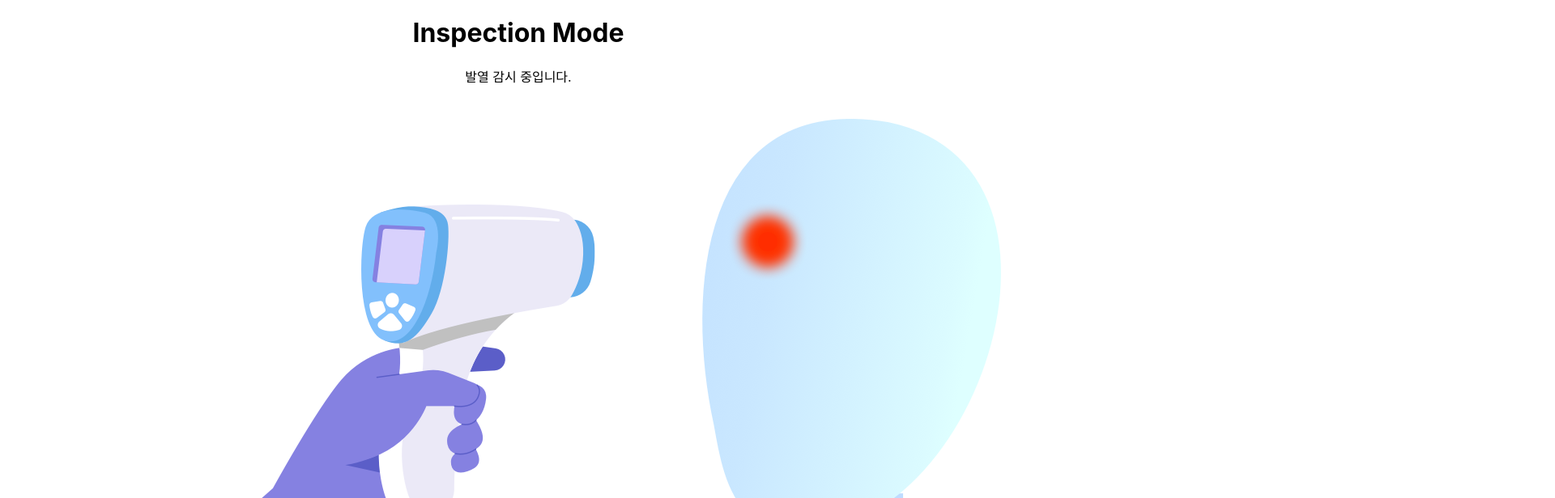
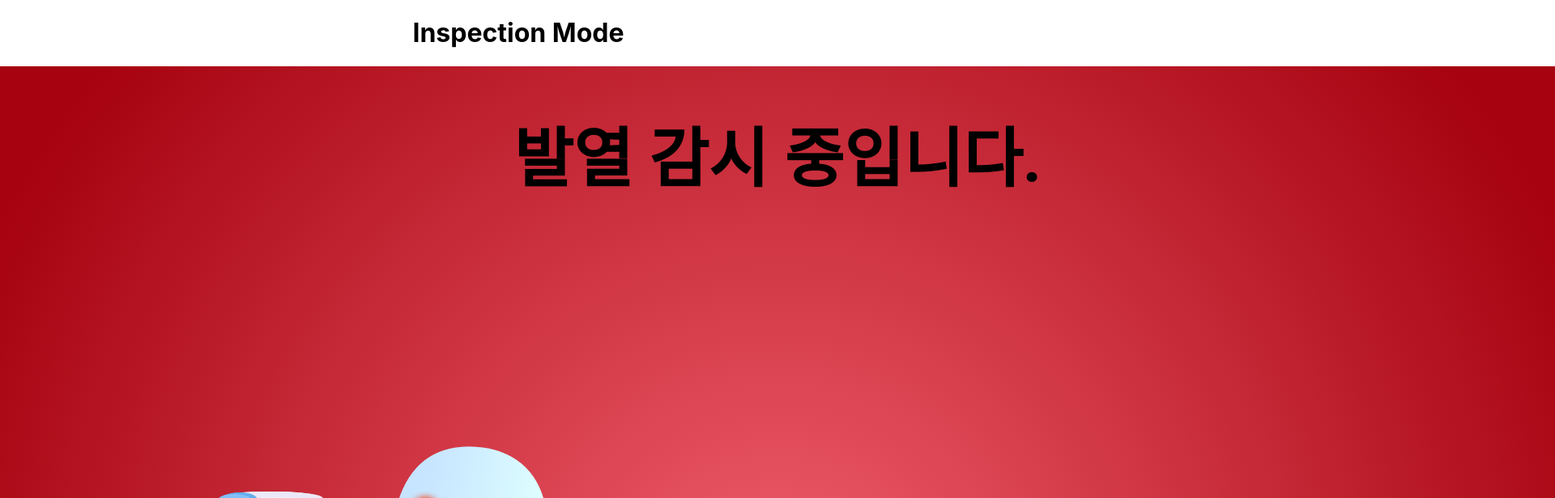
Before and after one commit to star6973/mec-quarantine-app, a React (Create React App) app in the folder client/: page / in a window 1280 px wide. Shown: the top 616 px of the page at 81% size, 1920 px wide, since content can reach past the window. Built offline with nearby package versions, Linux system fonts and the light colour scheme.

Commit message:
Feat: add css style

```diff
--- a/client/src/inspection.css
+++ b/client/src/inspection.css
@@ -0,0 +1,63 @@
+.insp__mv {
+    width: 1920px;
+    height: 1080px;
+    left: 0;
+    top: 0;
+    background-color: black;
+    align-items: center;
+}
+.insp__title {
+    width: 100%;
+    position: absolute;
+    margin-top: 50px;
+    align-items: center;
+    color: white;
+    font-size: 80px;
+}
+.insp__sv__default {
+    width: 1920px;
+    height: 1080px;
+    left: 0px;
+    top: 0px;
+    align-items: center;
+    font-family: "Roboto";
+    font-weight: 600;
+    background-image: url("./img/bg-blue.png");
+}
+.insp__sv {
+    width: 1920px;
+    height: 1080px;
+    left: 0px;
+    top: 0px;
+    align-items: center;
+    font-family: "Roboto";
+    font-weight: 600;
+    background-image: url("./img/bg-red.png");
+}
+.insp__main__top {
+    align-items: center;
+    font-size: 80px;
+    justify-content: center;
+    display: flex;
+    height: 20%;
+}
+.insp__main__bottom {
+    height: 80%;
+    display: flex;
+}
+.insp__main__bottom__left__default {
+    padding-left: 30px;
+    padding-bottom: 20px;
+    flex-direction: column;
+    display: flex;
+    width: 10%;
+    justify-content: space-around;
+}
+.insp__main__bottom__left {
+    padding-left: 30px;
+    padding-bottom: 20px;
+    flex-direction: column;
+    display: flex;
+    width: 40%;
+    justify-content: space-around;
+}
```
Also changed, not shown: client/src/quarantine.css (+21 -0 lines).
